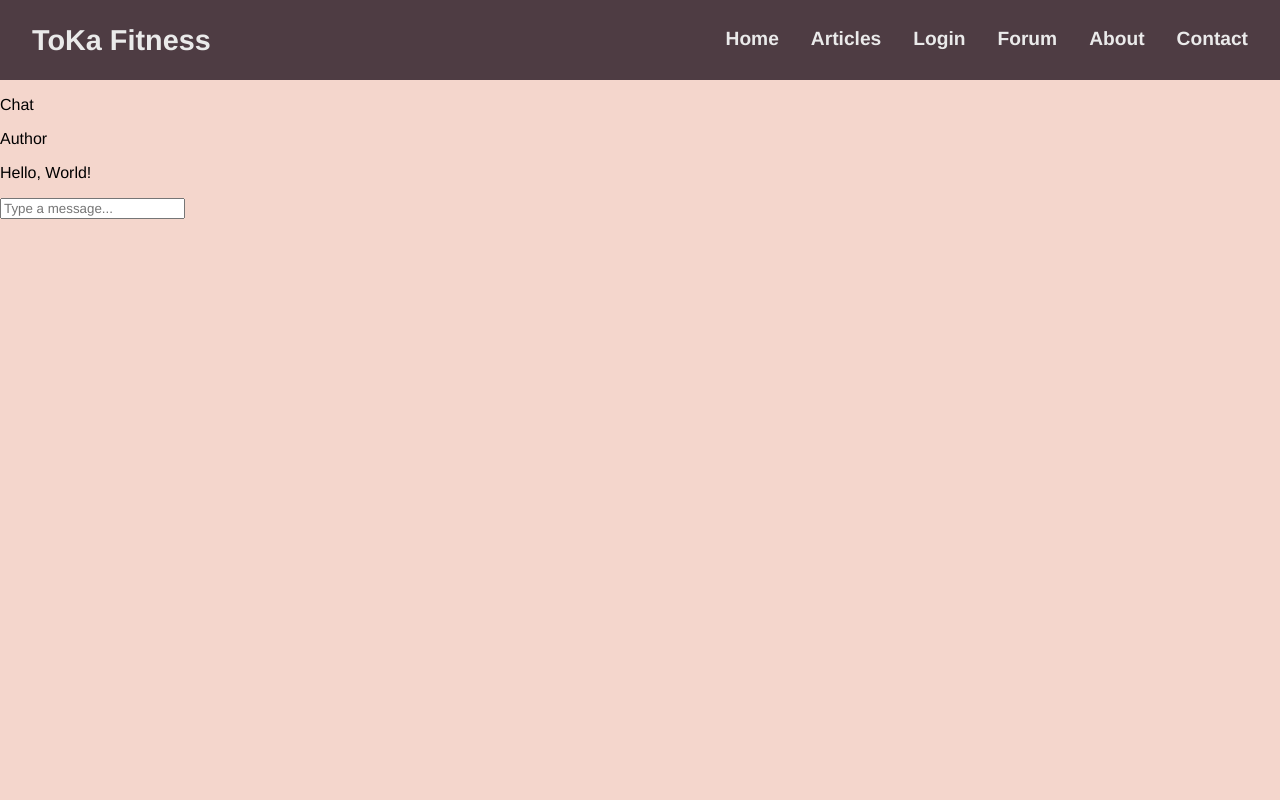
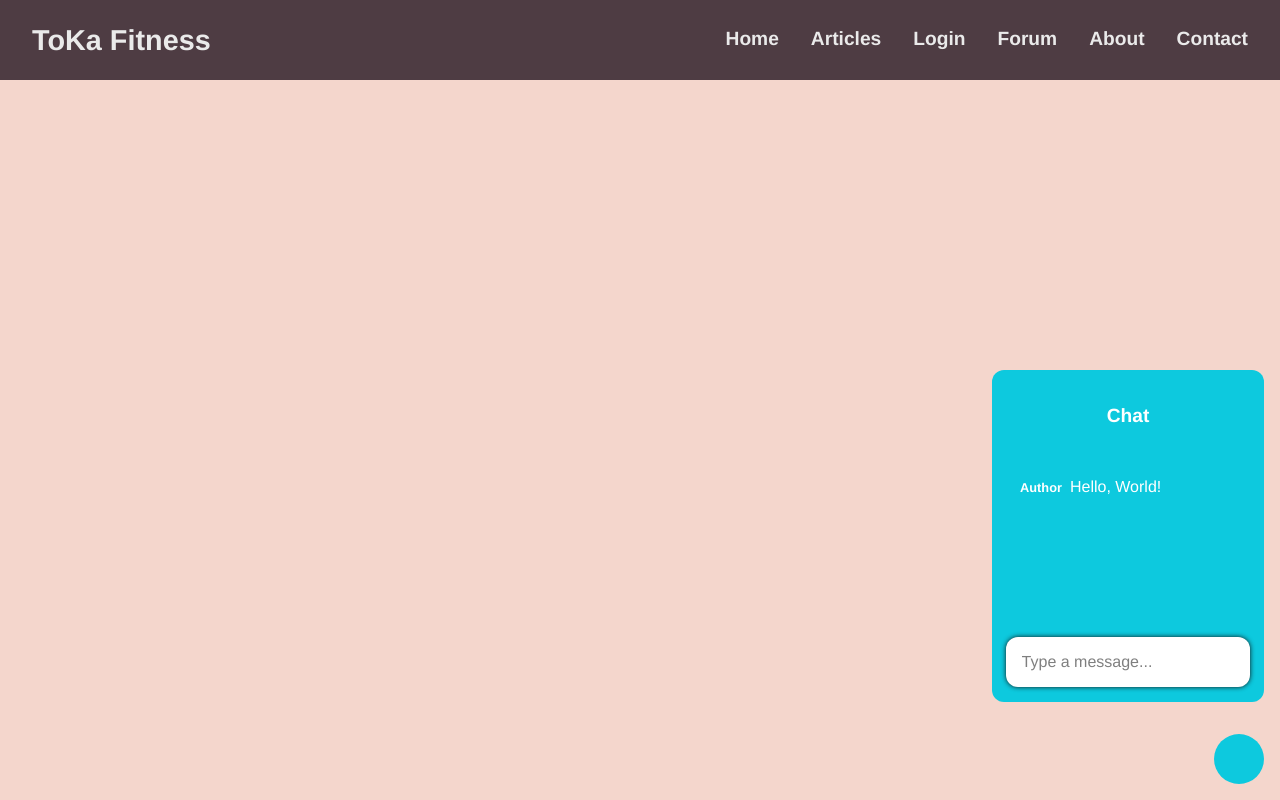
Before and after one commit to JakeJR0/T-Level-Occupational-Specialism-Mock, a PHP site: page /chat.php in a window 1280 px wide. Run offline with PHP 8.4, Linux system fonts and the light colour scheme; some libraries are stand-ins or nearby versions.

Commit message:
Changing main.css

```diff
--- a/PHP_Website/static/CSS/main.css
+++ b/PHP_Website/static/CSS/main.css
@@ -507,3 +507,126 @@ body {
   user-select: none;
   -webkit-user-select: none;
 }
+
+.text-container {
+  width: 80%;
+  height: max(300px, 50vh);
+  margin: auto;
+  position: relative;
+  display: flex;
+  flex-direction: column;
+  gap: 1rem;
+  padding: 1rem;
+  border-radius: 12px;
+  background-color: #D9D9D9;
+}
+.text-container .bottom-right {
+  position: absolute;
+  bottom: 0;
+  right: 20px;
+}
+.text-container .bottom-left {
+  position: absolute;
+  bottom: 0;
+  left: 0;
+}
+.text-container .bottom-middle {
+  position: absolute;
+  bottom: 20px;
+  right: 50%;
+}
+.text-container .faded-text {
+  color: rgba(0, 0, 0, 0.5);
+}
+
+.chat {
+  position: fixed;
+  bottom: 0px;
+  right: 0px;
+  z-index: 1000;
+  padding: 1rem;
+  display: flex;
+  flex-direction: column;
+  gap: 2rem;
+}
+.chat .chat-icon {
+  width: 50px;
+  height: 50px;
+  border-radius: 50%;
+  background-color: #0DC9DE;
+  cursor: pointer;
+  margin-left: auto;
+}
+.chat .chat-container {
+  width: 240px;
+  height: 300px;
+  border-radius: 12px;
+  background-color: #0DC9DE;
+  display: flex;
+  position: relative;
+  flex-direction: column;
+  gap: 1rem;
+  padding: 1rem;
+}
+.chat .chat-container .chat-message-container {
+  width: 90%;
+  height: 50%;
+  margin-inline: auto;
+  display: flex;
+  flex-direction: column;
+  gap: 1rem;
+  overflow-y: hidden;
+  overflow-x: hidden;
+}
+.chat .chat-container .chat-message-container .chat-message {
+  display: flex;
+  width: 100%;
+  flex-direction: row;
+  gap: 8px;
+  justify-content: flex-start;
+  align-items: center;
+}
+.chat .chat-container .chat-message-container .chat-message .author {
+  font-size: 0.8rem;
+  font-weight: bold;
+  color: white;
+}
+.chat .chat-container .chat-message-container .chat-message .message {
+  font-size: 1rem;
+  color: white;
+}
+.chat .chat-container .chat-title {
+  text-align: center;
+  font-size: 1.2rem;
+  font-weight: bold;
+  color: white;
+}
+.chat .chat-container .chat-input {
+  position: absolute;
+  bottom: 15px;
+  left: 0;
+  width: 100%;
+  height: 50px;
+  border-radius: 12px;
+  display: flex;
+  flex-direction: row;
+  gap: 1rem;
+}
+.chat .chat-container .chat-input input {
+  width: calc(90% - 2rem);
+  margin-inline: auto;
+  font-size: 1.2rem;
+  border-radius: 12px;
+  box-shadow: 0px 0px 5px 0px rgb(18, 18, 18);
+  border: none;
+  transition: border 0.3s ease-in-out;
+  font-size: 1rem;
+  padding-inline: 1rem;
+}
+.chat .chat-container .chat-input input:active, .chat .chat-container .chat-input input:focus {
+  border: none;
+  outline: 2px solid #71cc87;
+}
+.chat .chat-container .chat-input input::placeholder {
+  color: rgba(0, 0, 0, 0.5);
+}
```
